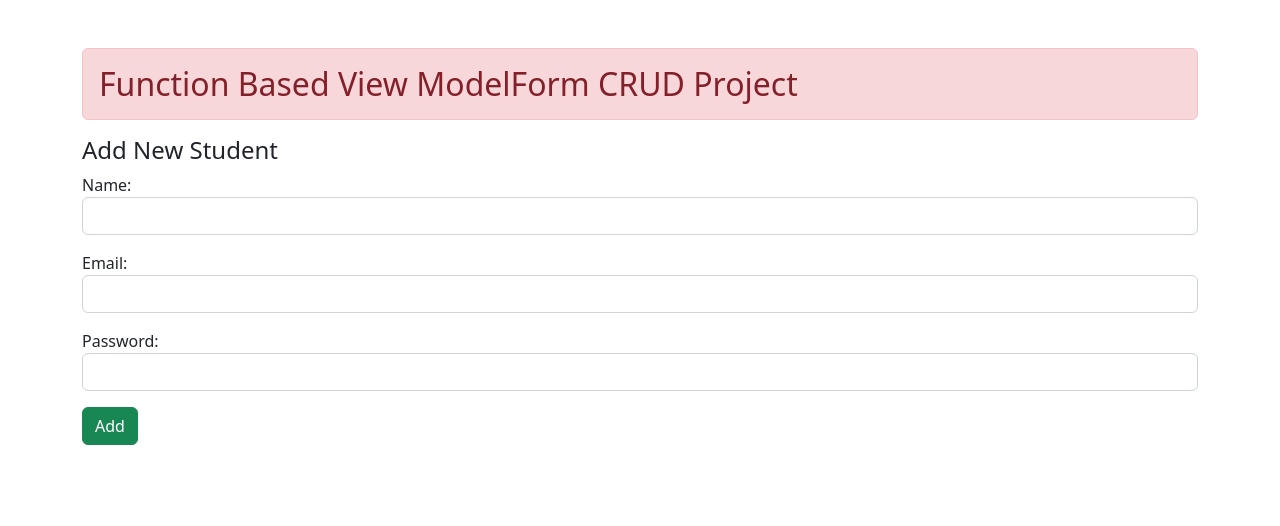
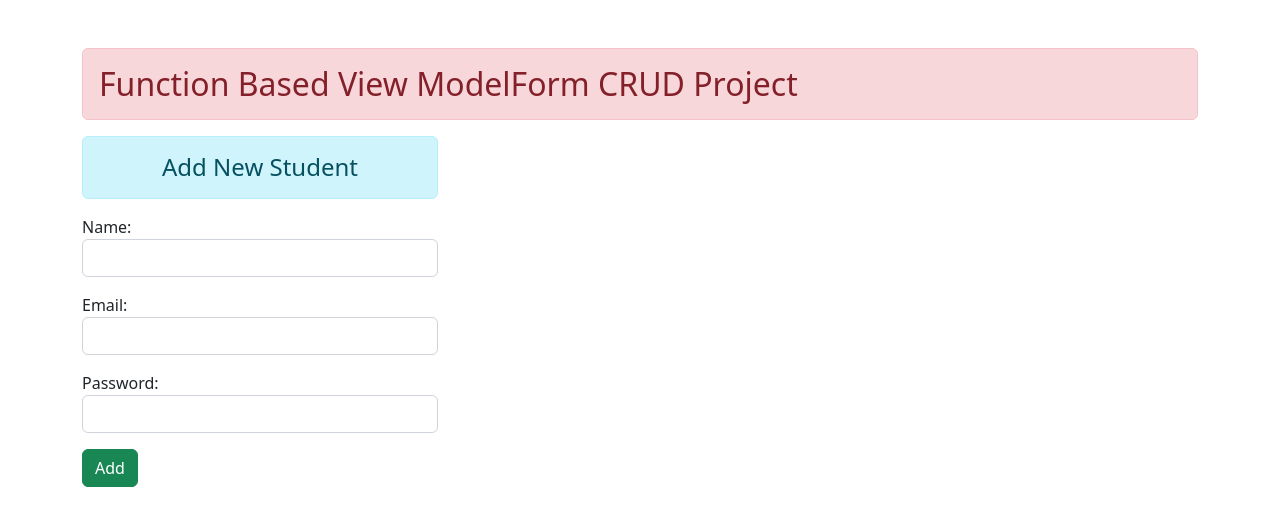
Before and after one commit to FelipeM0reira/CRUD-django, a Django app: page / in a window 1280 px wide. Shown: the top 526 px of the page. Run offline with Django 4.2, Linux system fonts and the light colour scheme; some libraries are stand-ins or nearby versions.

Commit message:
Configuração do "Add New Student"

```diff
--- a/crudproject1/enroll/templates/enroll/addandshow.html
+++ b/crudproject1/enroll/templates/enroll/addandshow.html
@@ -1,7 +1,12 @@
 {% extends 'enroll/base.html' %} {% block content %}
-<h4>Add New Student</h4>
-<form action="" method="POST">
-  {% csrf_token %} {{form.as_p}}
-  <input type="submit" class="btn btn-success" value="Add" />
-</form>
+<div class="row">
+  <div class="col-sm-4">
+    <h4 class="text-center alert alert-info">Add New Student</h4>
+    <form action="" method="POST">
+      {% csrf_token %} {{form.as_p}}
+      <input type="submit" class="btn btn-success" value="Add" />
+    </form>
+  </div>
+</div>
+
 {% endblock content %}
```
